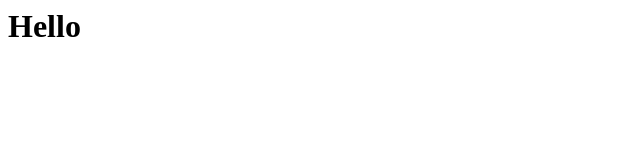
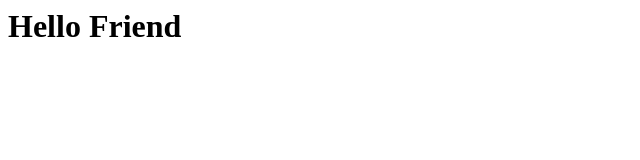
Before and after one commit to ramit80/samplerepo, a plain HTML site: page Index.html in a window 1280 px wide. Shown: the whole page, without its empty margins (0-640 px from the left). Drawn offline with Linux system fonts and the light colour scheme.

Commit message:
Files are added and modified

```diff
--- a/Index.html
+++ b/Index.html
@@ -1 +1 @@
-<html> <h1>Hello</h1></html>
+<html> <h1>Hello Friend</h1></html>
```
Also changed, not shown: Contact.txt (added).
